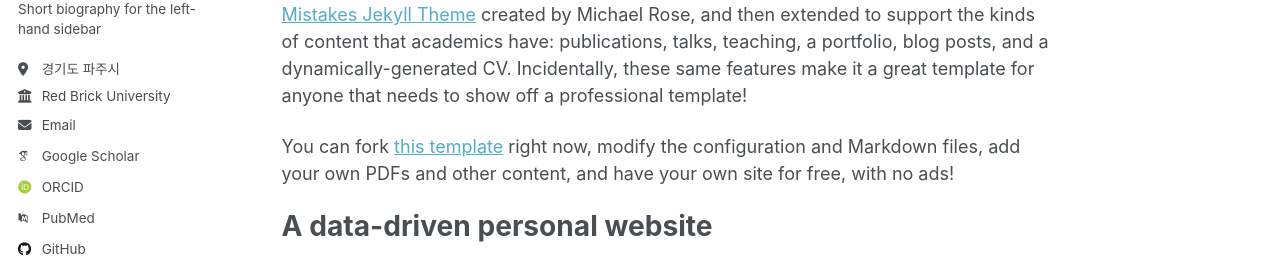
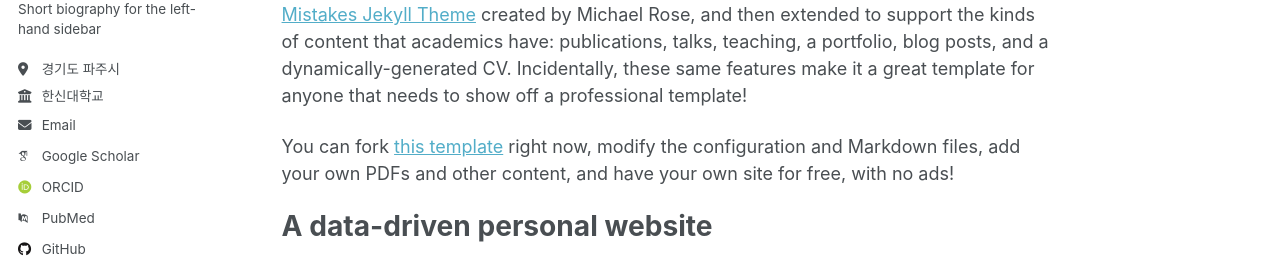
Before and after one commit to gongo1795/gongo1795.github.io, a Jekyll site: the page built from _pages/about.md, in a window 1280 px wide. Shown: the part 276-538 px from the top of the page. Built offline with Jekyll 4.4.1, drawn with Linux system fonts in a browser that asks for light colours; some web fonts are replaced; a script that is not in the unit is left out.

Commit message:
feat: Red Brick University를 한신대학교로 변경

```diff
--- a/_config.yml
+++ b/_config.yml
@@ -28,7 +28,7 @@ author:
   pronouns         : # example: "she/her"
   bio              : "Short biography for the left-hand sidebar"
   location         : "경기도 파주시"
-  employer         : "Red Brick University"
+  employer         : "한신대학교"
   uri              : # URL
   email            : "none@example.org"
 
--- a/_data/cv.json
+++ b/_data/cv.json
@@ -4,7 +4,7 @@
     "email": "none@example.org",
     "phone": "",
     "website": "https://academicpages.github.io",
-    "summary": "Currently employed at Red Brick University. Short biography for the left-hand sidebar",
+    "summary": "Currently employed at 한신대학교. Short biography for the left-hand sidebar",
     "location": {
       "address": "",
       "postalCode": "",
```
